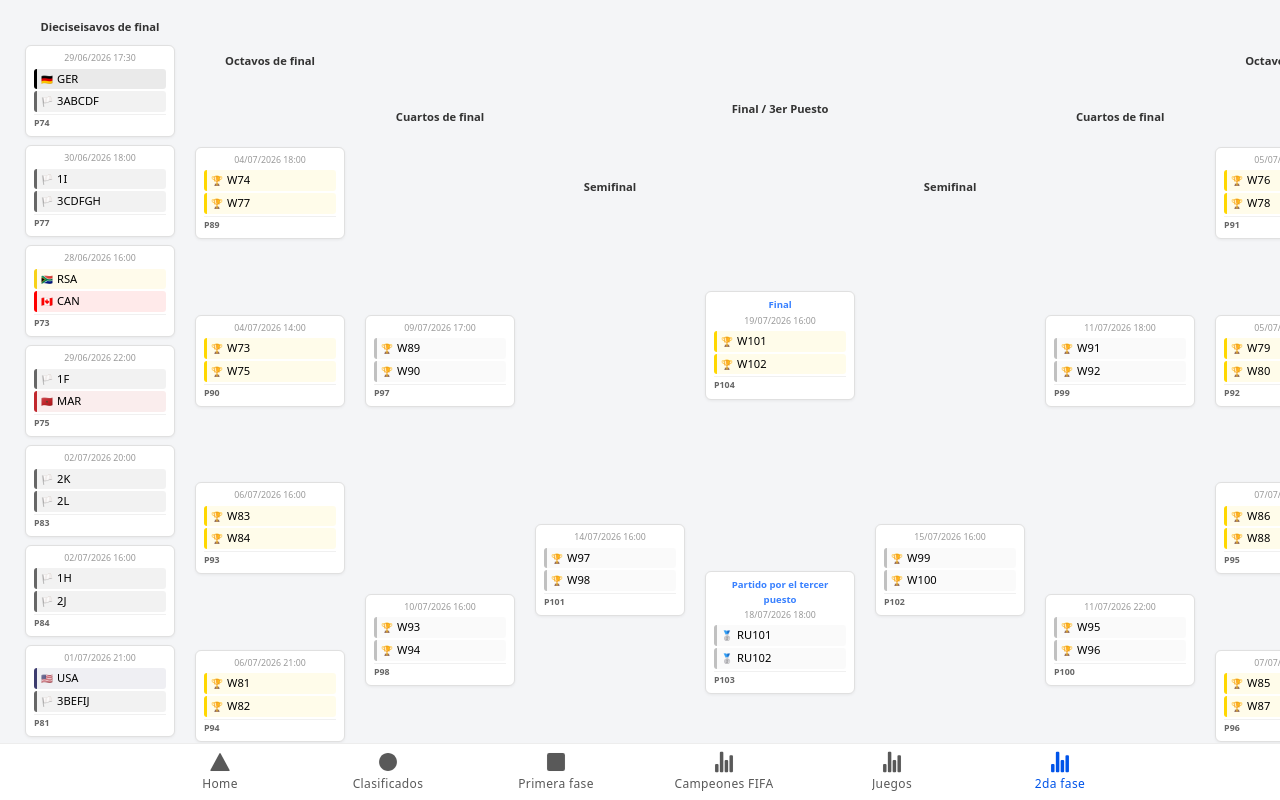
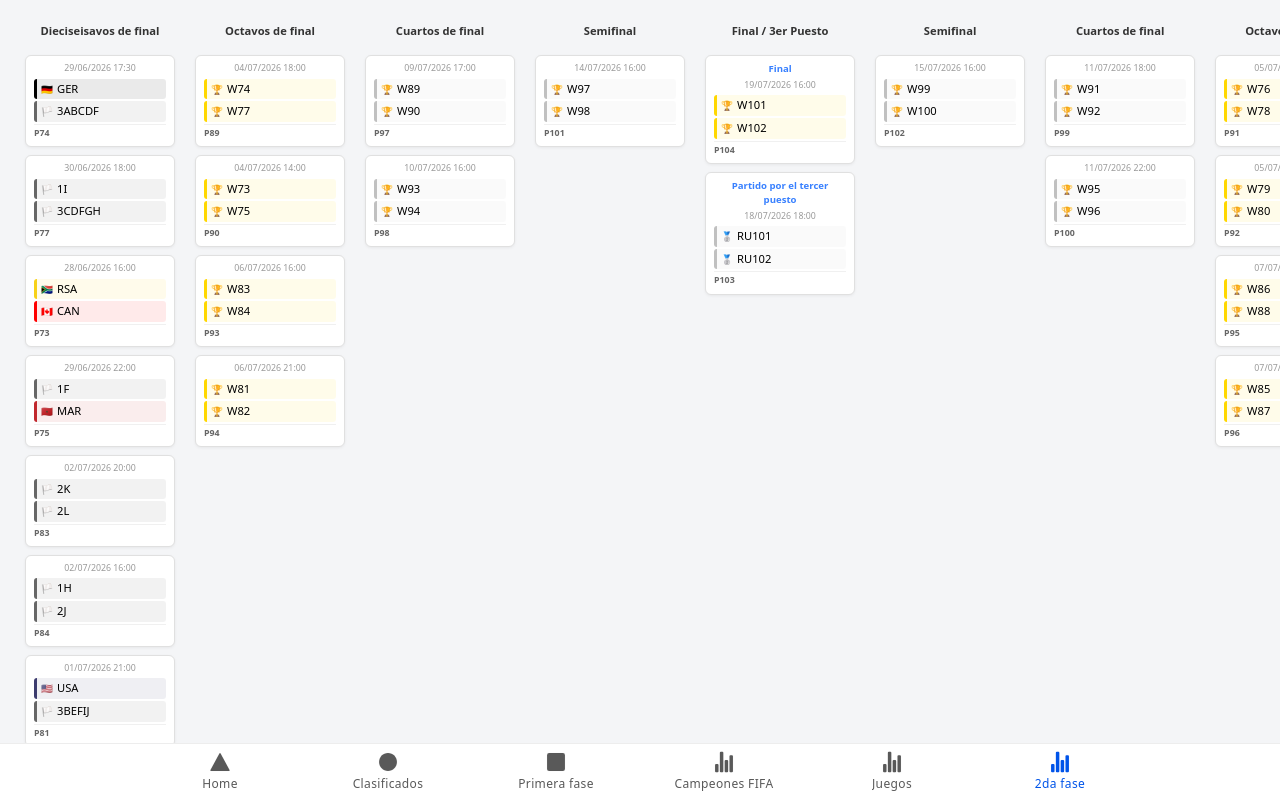
Before and after one commit to moleculax/fifaproapp, a React (Vite) app: page /clasificados2fase in a window 1280 px wide. Built offline with nearby package versions, Linux system fonts and the light colour scheme.

Commit message:
fifaproapp revision

```diff
--- a/src/components/clasificados/BracketTorneo.tsx
+++ b/src/components/clasificados/BracketTorneo.tsx
@@ -210,9 +210,10 @@ const BracketTorneo: React.FC = () => {
             <div style={{
                 display: 'flex',
                 gap: '10px',
-                alignItems: 'stretch',
+                alignItems: 'flex-start',
                 minWidth: 'max-content',
-                height: '100%'
+                height: '100%',
+                paddingBottom: '20px'
             }}>
                 {columnasVisuales.map((columna: Ronda, indexColumna: number) => (
                     <div
@@ -220,15 +221,16 @@ const BracketTorneo: React.FC = () => {
                         style={{
                             display: 'flex',
                             flexDirection: 'column',
-                            justifyContent: 'space-around',
+                            justifyContent: 'flex-start',
                             minWidth: '160px',
                             maxWidth: '180px',
                             flex: '1',
                             height: '100%',
-                            padding: '0 5px'
+                            padding: '0 5px',
+                            gap: '4px'
                         }}
                     >
-                        <div style={{ textAlign: 'center', marginBottom: '8px' }}>
+                        <div style={{ textAlign: 'center', marginBottom: '8px', position: 'sticky', top: 0, backgroundColor: '#f4f5f7', zIndex: 1, padding: '4px 0' }}>
                             <h3 style={{ margin: 0, fontSize: '0.7rem', fontWeight: '600', color: '#333' }}>
                                 {columna.ronda}
                             </h3>
@@ -241,7 +243,7 @@ const BracketTorneo: React.FC = () => {
                                     backgroundColor: 'white',
                                     borderRadius: '6px',
                                     padding: '6px 8px',
-                                    margin: '4px 0',
+                                    margin: '2px 0',
                                     border: '1px solid #e0e0e0',
                                     boxShadow: '0 1px 3px rgba(0,0,0,0.06)',
                                     flexShrink: 0
@@ -292,7 +294,6 @@ const BracketTorneo: React.FC = () => {
                     </div>
                 ))}
             </div>
-            <div style={{height: 500}}></div>
         </div>
     );
 };
```
